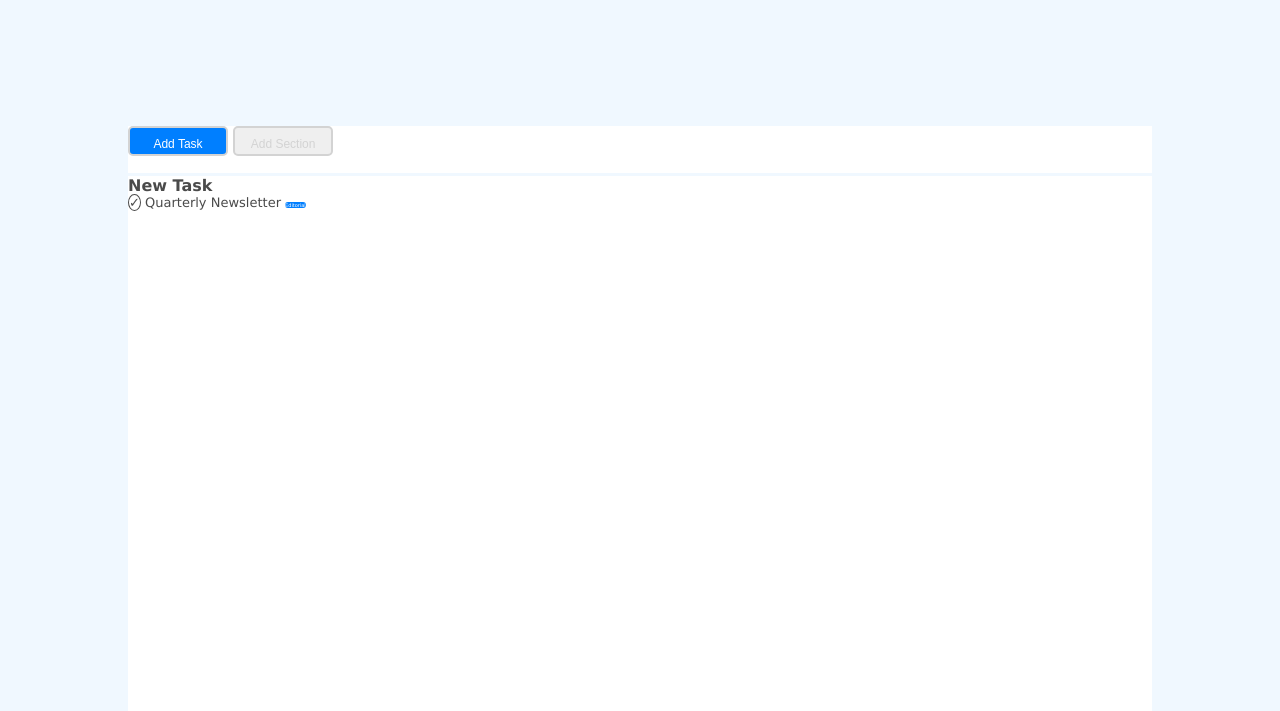
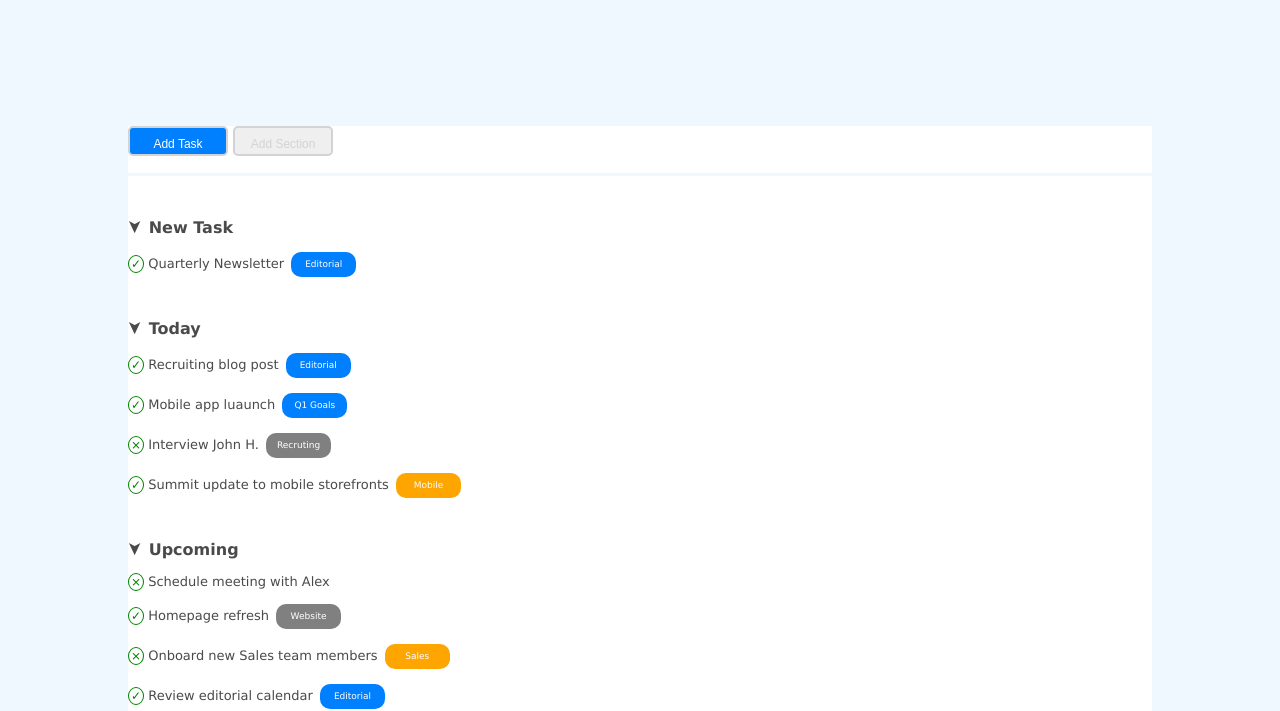
Before and after one commit to ZakariaElhaoudi/html-css-toboolist, a plain HTML site: page index.html in a window 1280 px wide. Shown: the part 102-813 px from the top of the page. Drawn offline with Linux system fonts and the light colour scheme.

Commit message:
compito finito

```diff
--- a/css/style.css
+++ b/css/style.css
@@ -44,7 +44,13 @@ header{
     background-color: white;
 }
 
-/* regole section 1  */
+
+
+/* regole section all */
+
+.section{
+    margin-top: 40px;
+}
 
 #all-button{
     width: 100%;
@@ -73,32 +79,56 @@ header{
     color: white;
 }
 
-/* regole section 2 */
 
 .first-row{
     font-weight: 800;
     color: rgba(20, 19, 19, 0.77);
+
 
 }
 
 .row{
    font-size: small;
     color: rgba(20, 19, 19, 0.77);
+    margin-top: 15px;
 
 }
 
+.arrow{
+    display: inline-block;
+    transform: rotate(90deg);
+    font-size: 18px;
+}
 .emoticon{
-   border: solid 1px;
-   border-radius: 50% 50%;
+    font-size: 12px;
+    border: 1px solid green;
+    border-radius: 50%;
+    padding: 1px 2px;
+    color: green;
 }
 
 .editorial{
-    content: normal;
-    border-radius: 5px;
+    display: inline-block;
+    width: 65px;
+    height: 25px;
+    border-radius: 10px;
     background-color: #007fff;
     background-size: auto;
     color: white;
     text-align: center;
-    font-size: 5px;
+    font-size: 9px;
+    line-height: 25px;
+    vertical-align: middle;
+    text-align: center;
+    border-radius: 10px;
+    margin-left: 3px;
 
 }
+
+.grey{
+    background-color: grey;
+}
+
+.orange{
+    background-color: orange;
+}
--- a/index.html
+++ b/index.html
@@ -26,16 +26,88 @@
         </section>
 
         <!-- contenuto principale -->
-        <section>
+
+        <!-- prima section -->
+        <section class="section">
             <div class="first-row">
+                <span class="arrow">&#10148</span>
                 New Task
             </div>
             <div class="row">
                 <span class="emoticon">&#x2713;</span>
+
                 Quarterly Newsletter
                 <span class="editorial blue">Editorial</span>
             </div>
         </section>
+
+        <!-- seconda section  -->
+        <section class="section">
+
+            <div class="first-row">
+                <span class="arrow">&#10148</span>
+                Today
+            </div>
+
+            <div class="row">
+                <span class="emoticon">&#x2713;</span>
+
+                Recruiting blog post
+                <span class="editorial blue">Editorial</span>
+            </div>
+
+            <div class="row">
+                <span class="emoticon">&#x2713;</span>
+
+                Mobile app luaunch
+                <span class="editorial blue">Q1 Goals</span>
+            </div>
+
+            <div class="row">
+                <span class="emoticon">&#215;</span>
+
+                Interview John H.
+                <span class="editorial grey">Recruting</span>
+            </div>
+
+            <div class="row">
+                <span class="emoticon">&#x2713;</span>
+
+                Summit update to mobile storefronts
+                <span class="editorial orange">Mobile</span>
+            </div>
+        </section>
+
+         <!-- terza section  -->
+         <section class="section">
+
+            <div class="first-row">
+                <span class="arrow">&#10148</span>
+                Upcoming
+            </div>
+
+            <div class="row">
+                <span class="emoticon">&#215;</span>
+                Schedule meeting with Alex
+            </div>
+
+            <div class="row">
+                <span class="emoticon">&#x2713;</span>
+                Homepage refresh
+                <span class="editorial grey">Website</span>
+            </div>
+
+            <div class="row">
+                <span class="emoticon">&#215;</span>
+                Onboard new Sales team members
+                <span class="editorial orange">Sales</span>
+            </div>
+
+            <div class="row">
+                <span class="emoticon">&#x2713;</span>
+                Review editorial calendar
+                <span class="editorial blue">Editorial</span>
+            </div>
 
 
 
```
